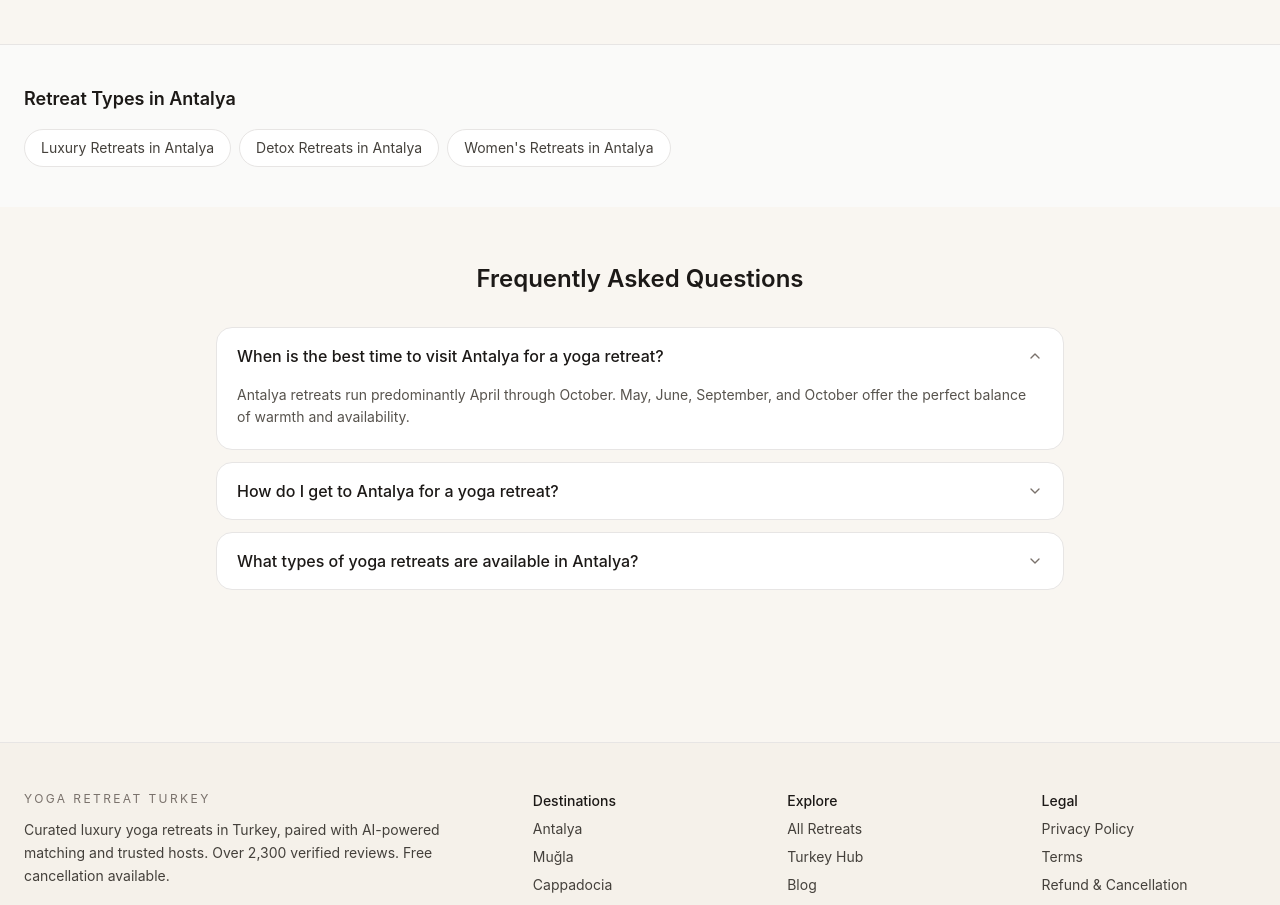
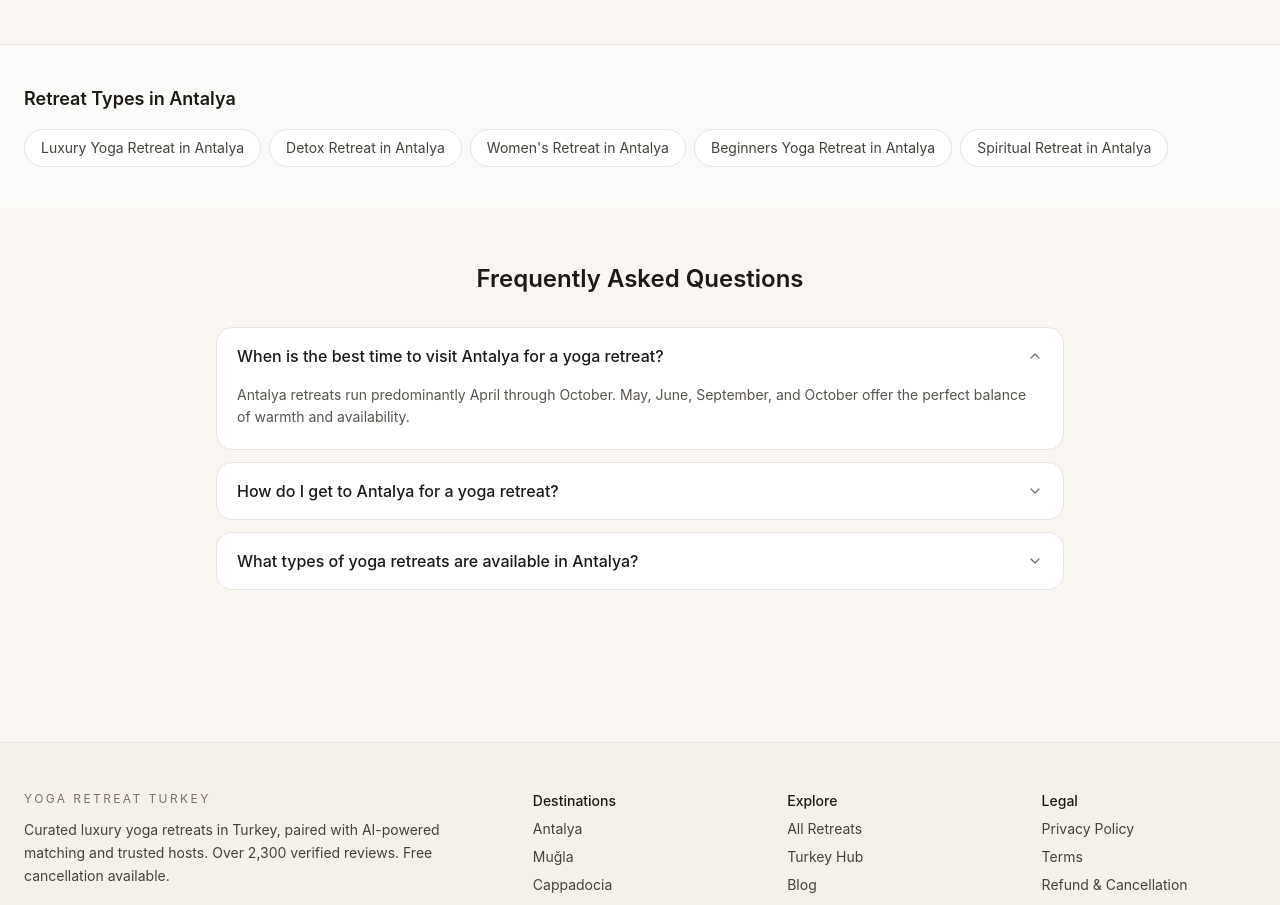
Before and after one commit to digiroiio-lgtm/yogaretreatturkey, a Next.js app: page /yoga-retreats/turkey/antalya in a window 1280 px wide. Shown: the part 1280-2185 px from the top of the page. Built offline with nearby package versions, Linux system fonts and the light colour scheme.

Commit message:
fix: fix 404s by using RETREAT_TYPES slugs in related links
Agent-Logs-Url: https://github.com/digiroiio-lgtm/yogaretreatturkey/sessions/09a3eccb-eb2b-4b26-9b99-90a1eb604fc8

Co-authored-by: digiroiio-lgtm <246828247+digiroiio-lgtm@users.noreply.github.com>

```diff
--- a/app/yoga-retreats/turkey/[segment]/page.tsx
+++ b/app/yoga-retreats/turkey/[segment]/page.tsx
@@ -6,7 +6,7 @@ import { AffiliateButton } from "@/components/ui/affiliate-button";
 import { Breadcrumb } from "@/components/ui/breadcrumb";
 import { FAQAccordion } from "@/components/ui/faq-accordion";
 import { getRetreatsByCity, getRetreatsByCategory, getFeaturedRetreats } from "@/lib/retreats";
-import { CITIES, CATEGORIES } from "@/lib/constants";
+import { CITIES, CATEGORIES, RETREAT_TYPES } from "@/lib/constants";
 
 type Props = { params: Promise<{ segment: string }> };
 
@@ -67,14 +67,18 @@ export default async function SegmentPage({ params }: Props) {
 
   const relatedLinks =
     type === "city"
-      ? CATEGORIES.map((c) => ({
-          label: `${c.name} in ${data.name}`,
-          href: `/yoga-retreats/turkey/${segment}/${c.slug}`
+      ? RETREAT_TYPES.map((t) => ({
+          label: `${t.name} in ${data.name}`,
+          href: `/yoga-retreats/turkey/${segment}/${t.slug}`
         }))
-      : CITIES.map((c) => ({
-          label: `${data.name} in ${c.name}`,
-          href: `/yoga-retreats/turkey/${c.slug}/${segment}`
-        }));
+      : (() => {
+          const categoryData = data as (typeof CATEGORIES)[number];
+          const matchingType = RETREAT_TYPES.find((t) => t.categoryTag === categoryData.tag);
+          return CITIES.map((c) => ({
+            label: `${data.name} in ${c.name}`,
+            href: `/yoga-retreats/turkey/${c.slug}/${matchingType?.slug ?? segment}`
+          }));
+        })();
 
   const faqs =
     type === "city"
```
